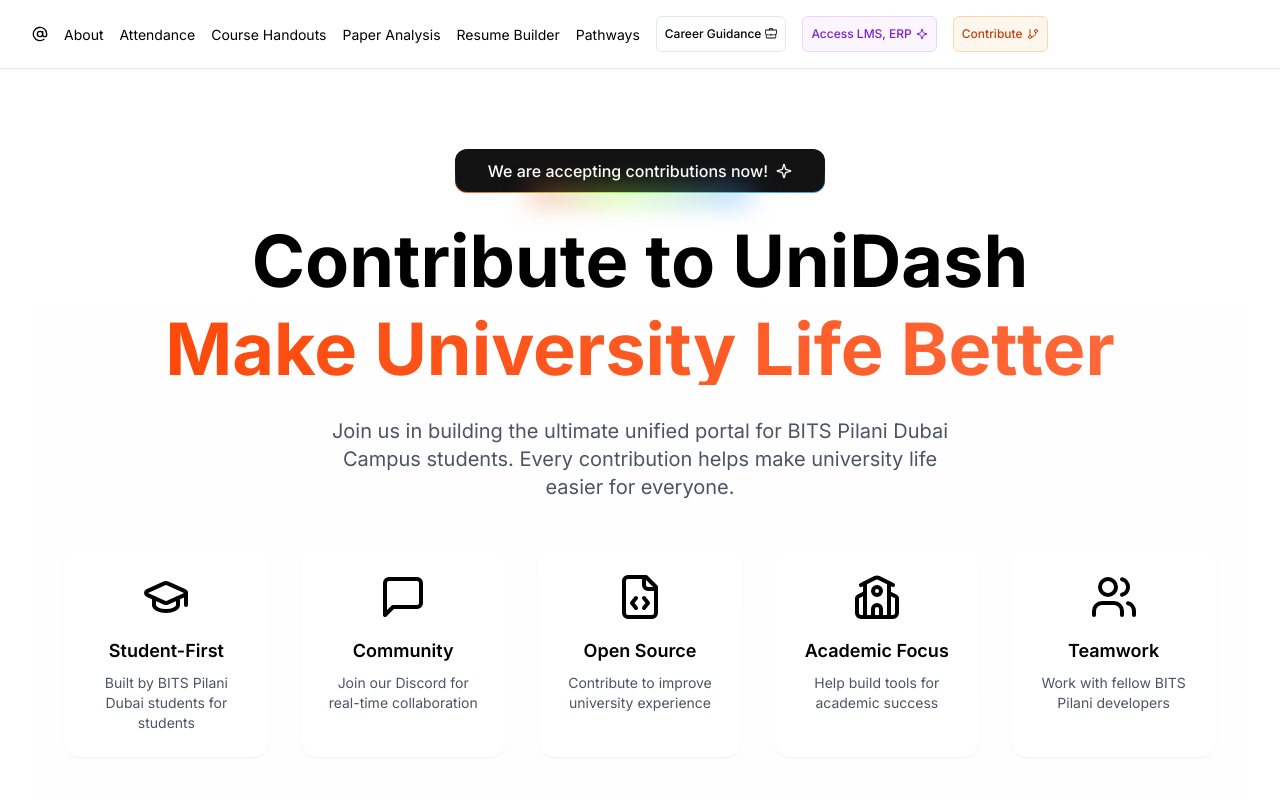
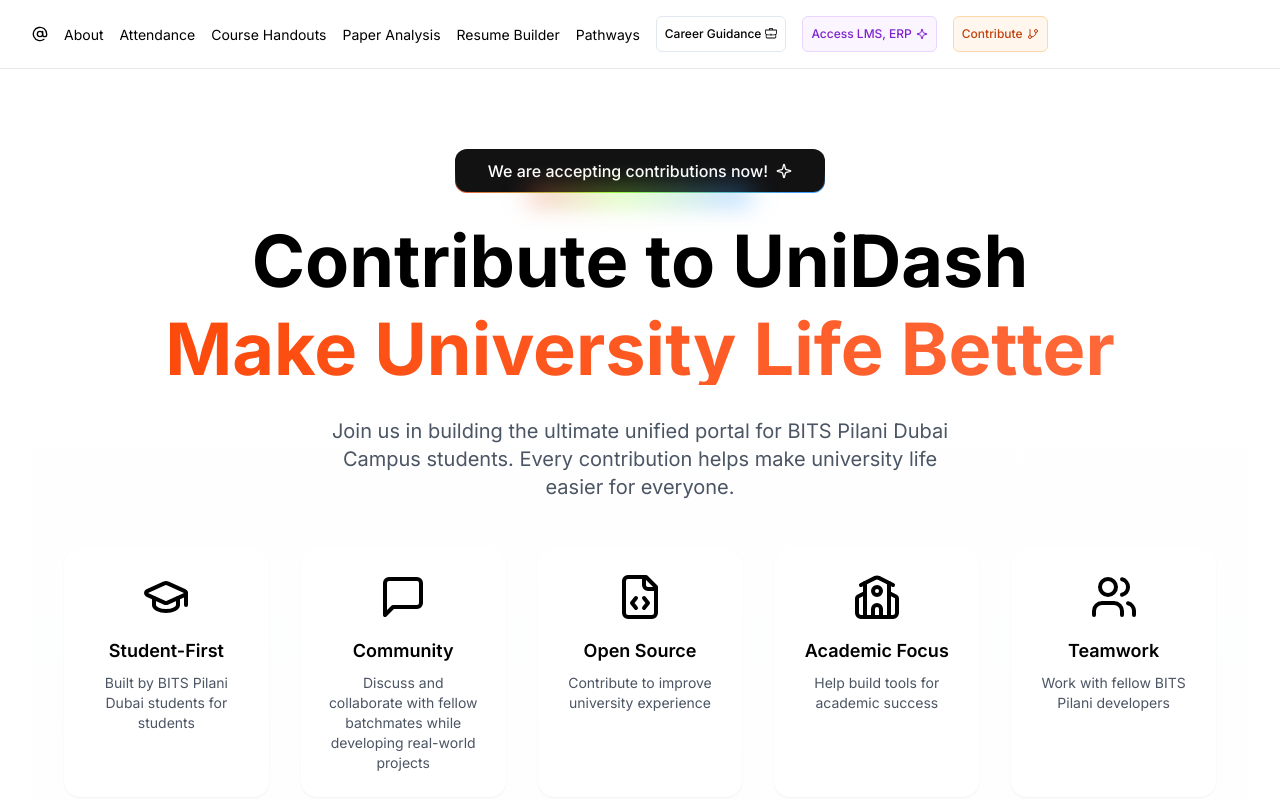
Before and after one commit to HUSAM-07/AccessX, a Next.js app: page /contribute in a window 1280 px wide. Shown: the top 800 px of the page. Built offline with nearby package versions, Linux system fonts and the light colour scheme.

Commit message:
updated contribution features

```diff
--- a/src/app/contribute/page.tsx
+++ b/src/app/contribute/page.tsx
@@ -62,7 +62,7 @@
     {
       icon: <MessageSquare className="w-12 h-12 text-black" />,
       title: "Community",
-      description: "Join our Discord for real-time collaboration"
+      description: "Discuss and collaborate with fellow batchmates while developing real-world projects"
     },
     {
       icon: <FileCode className="w-12 h-12 text-black" />,
```
